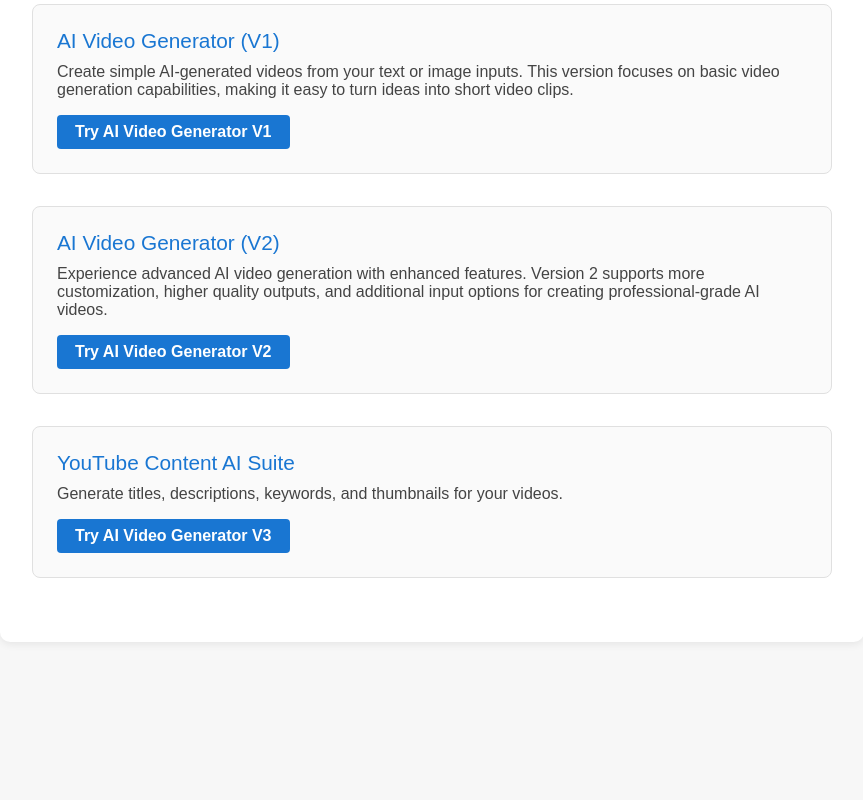
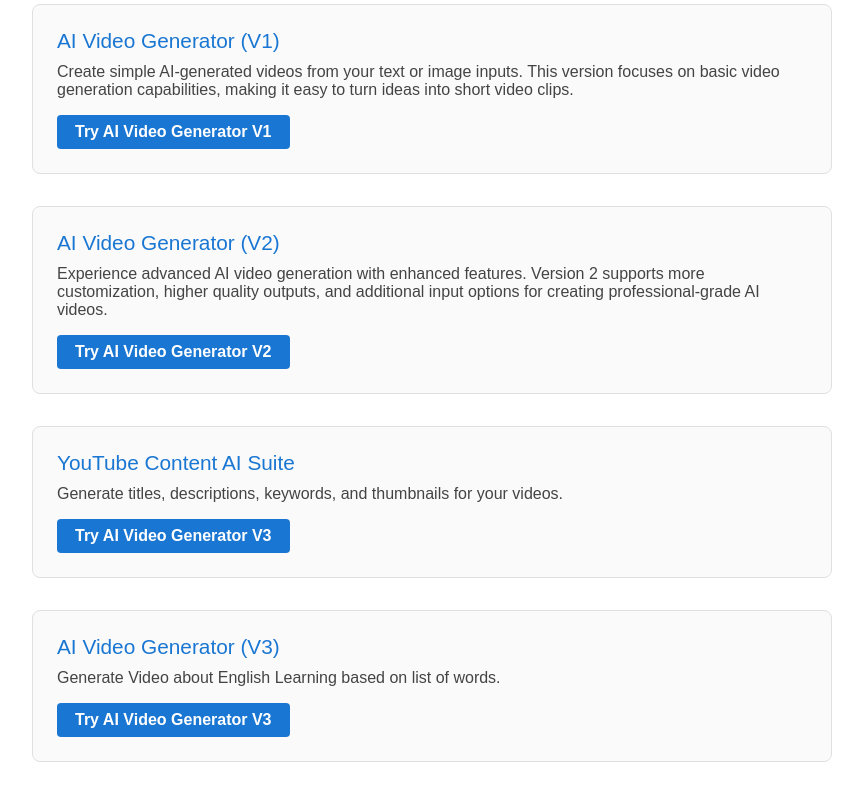
Before and after one commit to OnkarPawar1/AI-Gen-Video-Generator, a plain HTML site: page index.html in a window 1280 px wide. Shown: the part 360-1160 px from the top of the page, without its empty margins (208-1071 px from the left). Before the commit the page ends 1042 px from the top, so only its background shows below. Drawn offline with Linux system fonts and the light colour scheme.

Commit message:
Add AI Video Generator tool information to index.html

```diff
--- a/index.html
+++ b/index.html
@@ -51,6 +51,13 @@
                     Generate titles, descriptions, keywords, and thumbnails for your videos.
                 </div>
                 <a class="tool-link" href="YT_Generate.html">Try AI Video Generator V3</a>
+            </li>
+            <li class="tool-item">
+                <div class="tool-title">AI Video Generator (V3)</div>
+                <div class="tool-desc">
+                    Generate Video about English Learning based on list of words.
+                </div>
+                <a class="tool-link" href="AI_Video_Gen_V3.html">Try AI Video Generator V3</a>
         </ul>
     </div>
 </body>
```
